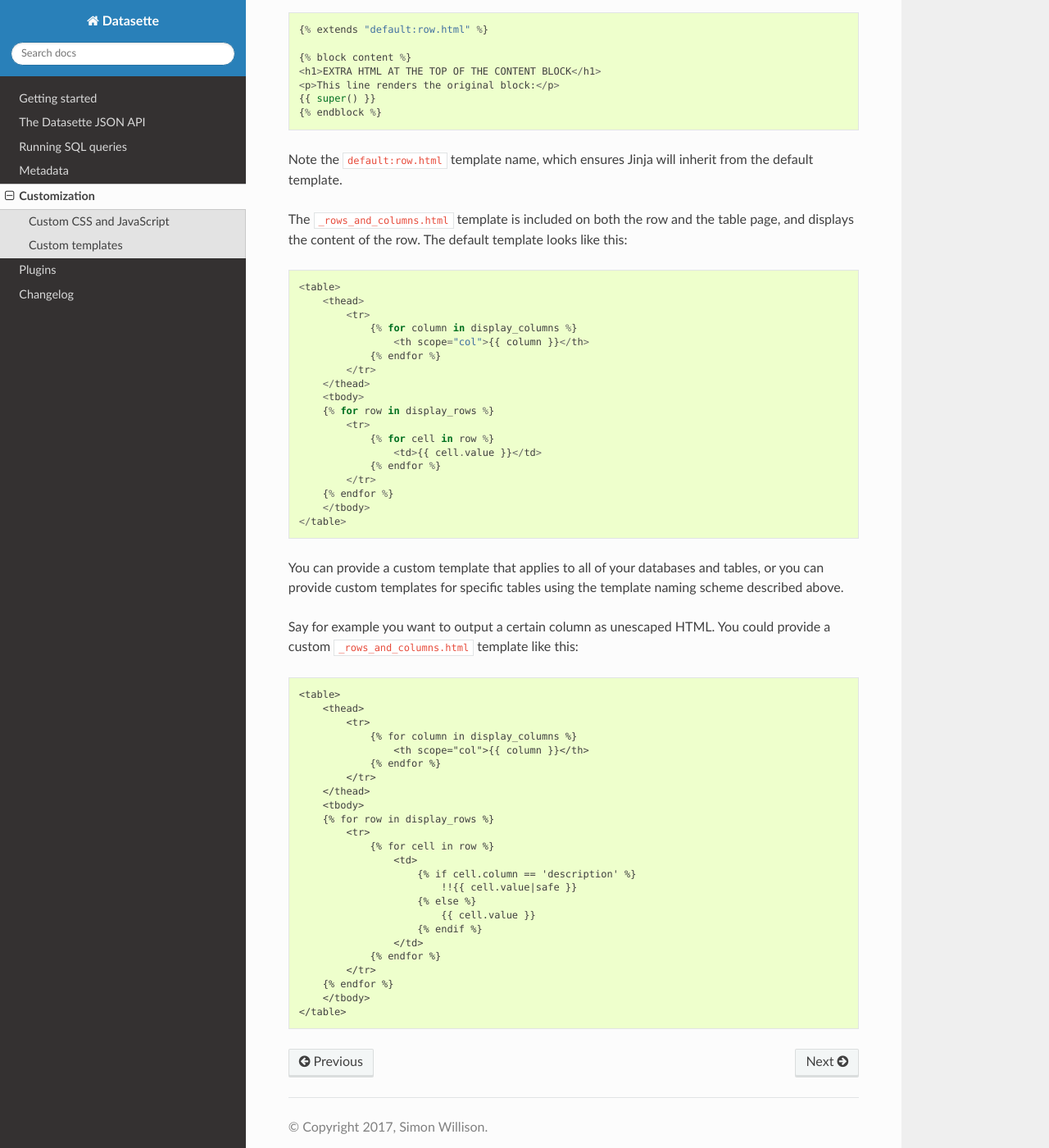
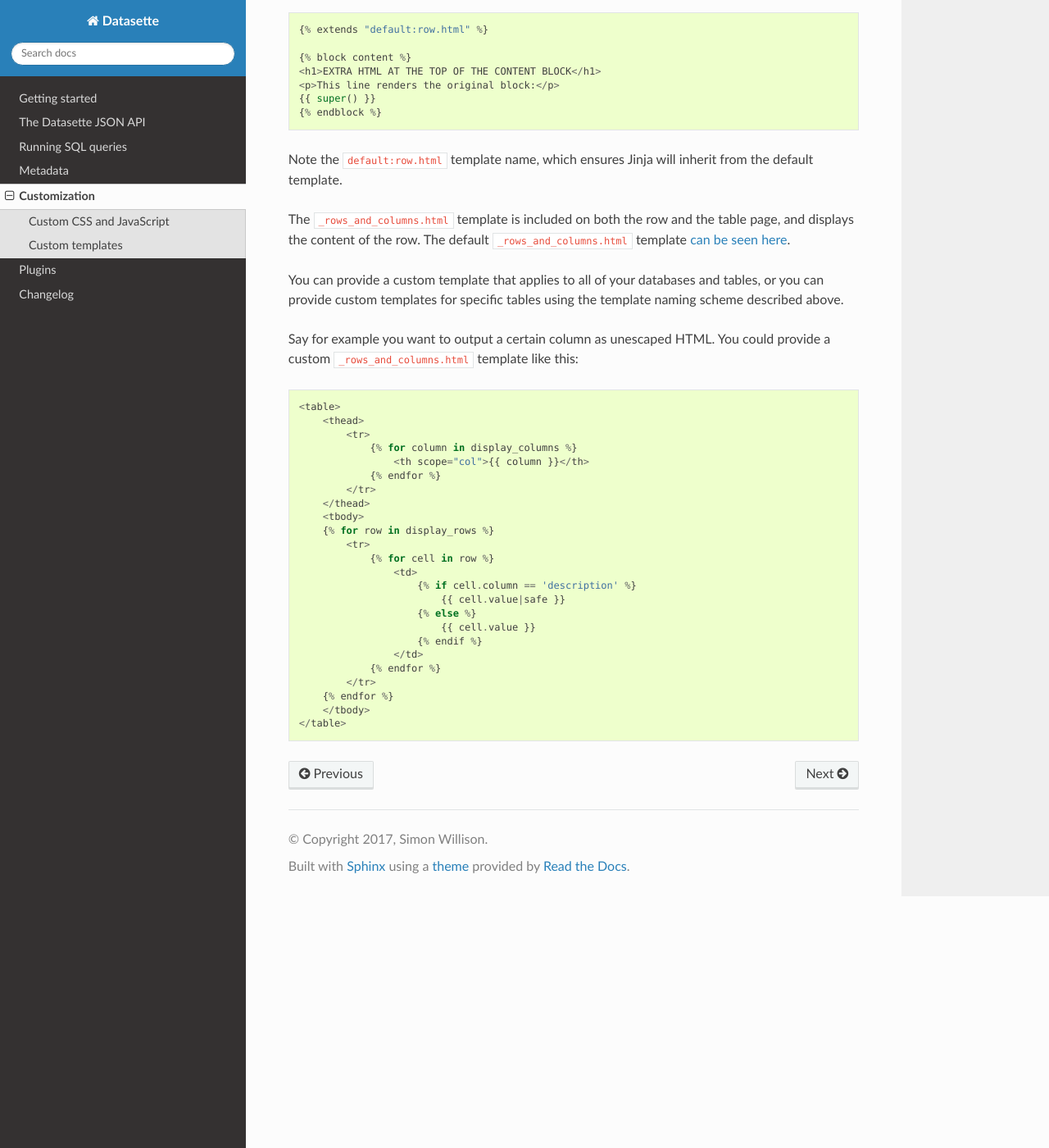
Before and after one commit to simonw/datasette, a Sphinx documentation site: the page built from docs/custom_templates.rst, in a window 1280 px wide and 1400 px high, scrolled down 3903 px. Shown: the whole window at 82% size. Built offline with Sphinx 7.4.7 and the Read the Docs theme 2.0.0, drawn with Linux system fonts in a browser that asks for light colours.

Commit message:
Fixed out-dated template in documentation

```diff
--- a/docs/custom_templates.rst
+++ b/docs/custom_templates.rst
@@ -190,26 +190,8 @@ Note the ``default:row.html`` template name, which ensures Jinja will inherit
 from the default template.
 
 The ``_rows_and_columns.html`` template is included on both the row and the table
-page, and displays the content of the row. The default template looks like this::
-
-    <table>
-        <thead>
-            <tr>
-                {% for column in display_columns %}
-                    <th scope="col">{{ column }}</th>
-                {% endfor %}
-            </tr>
-        </thead>
-        <tbody>
-        {% for row in display_rows %}
-            <tr>
-                {% for cell in row %}
-                    <td>{{ cell.value }}</td>
-                {% endfor %}
-            </tr>
-        {% endfor %}
-        </tbody>
-    </table>
+page, and displays the content of the row. The default ``_rows_and_columns.html`` template
+`can be seen here <https://github.com/simonw/datasette/blob/master/datasette/templates/_rows_and_columns.html>`_.
 
 You can provide a custom template that applies to all of your databases and
 tables, or you can provide custom templates for specific tables using the
@@ -232,7 +214,7 @@ provide a custom ``_rows_and_columns.html`` template like this::
                 {% for cell in row %}
                     <td>
                         {% if cell.column == 'description' %}
-                            !!{{ cell.value|safe }}
+                            {{ cell.value|safe }}
                         {% else %}
                             {{ cell.value }}
                         {% endif %}
```
